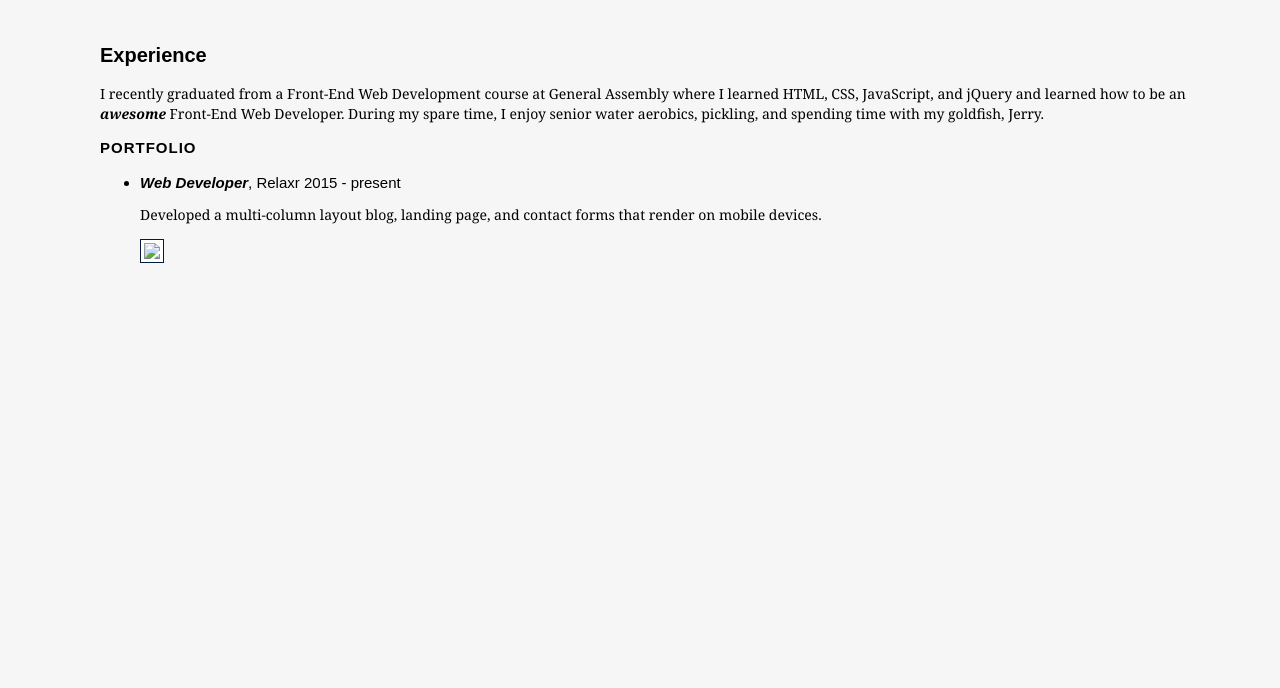
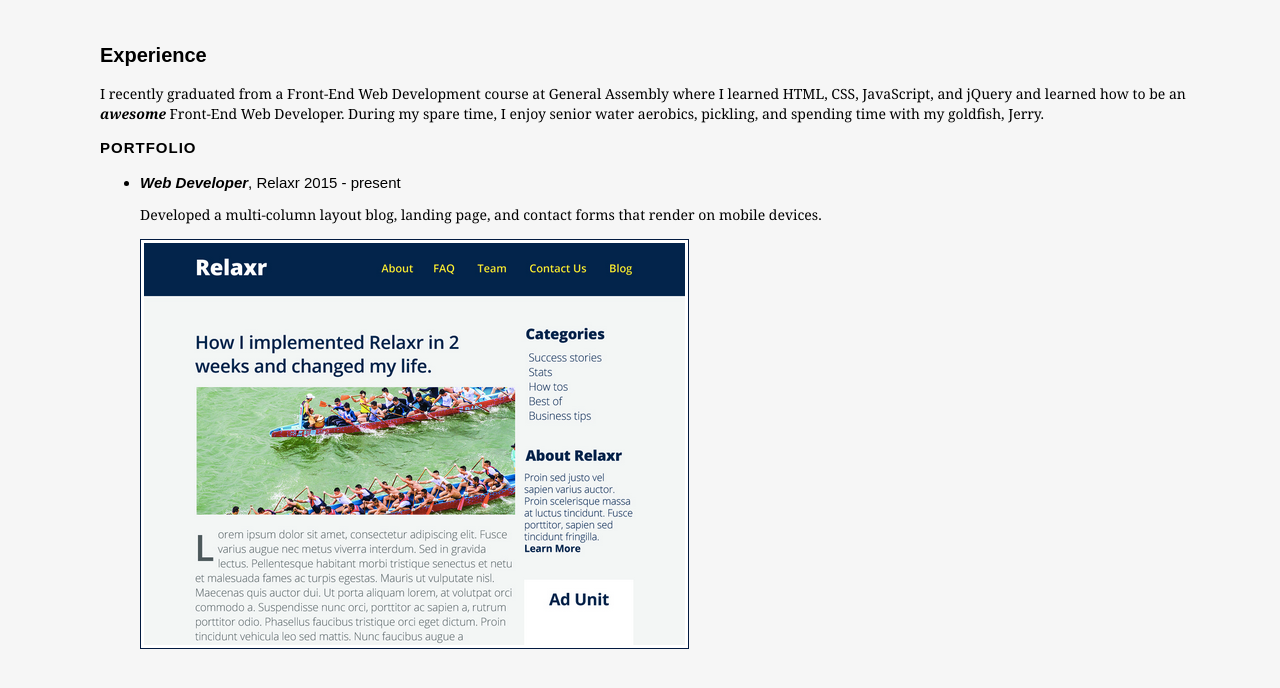
Before and after one commit to izzydarby/homework, a plain HTML site: page day2/homework_2.html in a window 1280 px wide. Shown: the part 166-854 px from the top of the page. Before the commit the page ends 800 px from the top, so only its background shows below. Drawn offline with Linux system fonts and the light colour scheme.

Commit message:
moved images to same folder

```diff
--- a/day2/homework_2.html
+++ b/day2/homework_2.html
@@ -25,4 +25,4 @@
 
 		<p>Developed a multi-column layout blog, landing page, and contact forms that render on mobile devices.</p>
 
-		<p> <img src="../portfolio/starter_code/images/relaxr_deliverable.png">
+		<p> <img src="images/relaxr_deliverable.png">
```
Also changed, not shown: day2/images/relaxr_deliverable.png (added).
